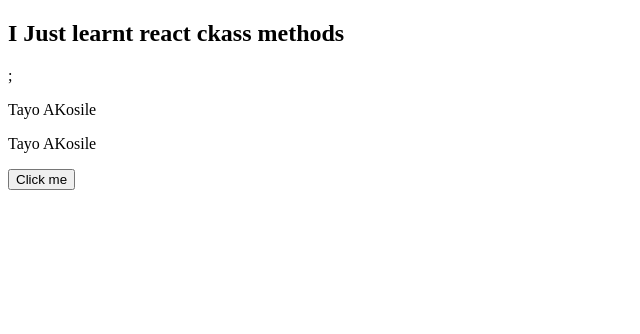
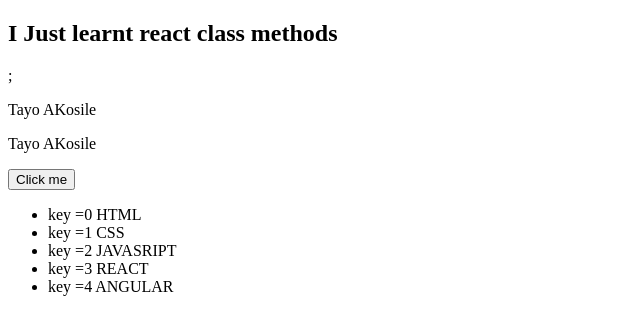
Before and after one commit to Tboss09/learningreact, a React (Create React App) app: page / in a window 1280 px wide. Shown: the top 334 px of the page, without its empty margins (0-640 px from the left). Built offline with nearby package versions, Linux system fonts and the light colour scheme.

Commit message:
initial commit

```diff
--- a/src/App.js
+++ b/src/App.js
@@ -3,16 +3,27 @@ import React from "react";
 import "./styles.css";
 import Suscribe from "./components/Suscribe";
 
-export default class App extends React.Component {
-
+class TechList extends React.Component {
   render() {
-  const data = {
-    firstname:"Tayo AKosile",
-    button:"Click me"
-  }
-
-    return(
-      <Suscribe data={data} title="I Just learnt react ckass methods"/>
-    )
+    const { techs } = this.props;
+    return techs.map((tech, index) => <li > key ={index} {tech}</li>);
   }
 }
+
+export default class App extends React.Component {
+  render() {
+    const data = {
+      firstname: "Tayo AKosile",
+      button: "Click me"
+    };
+    const techs = ["HTML", "CSS", "JAVASRIPT", "REACT", "ANGULAR"];
+    return (
+      <div>
+        <Suscribe data={data} title="I Just learnt react class methods" />
+        <ul>
+          <TechList techs={techs} />
+        </ul>
+      </div>
+    );
+  }
+}
```
